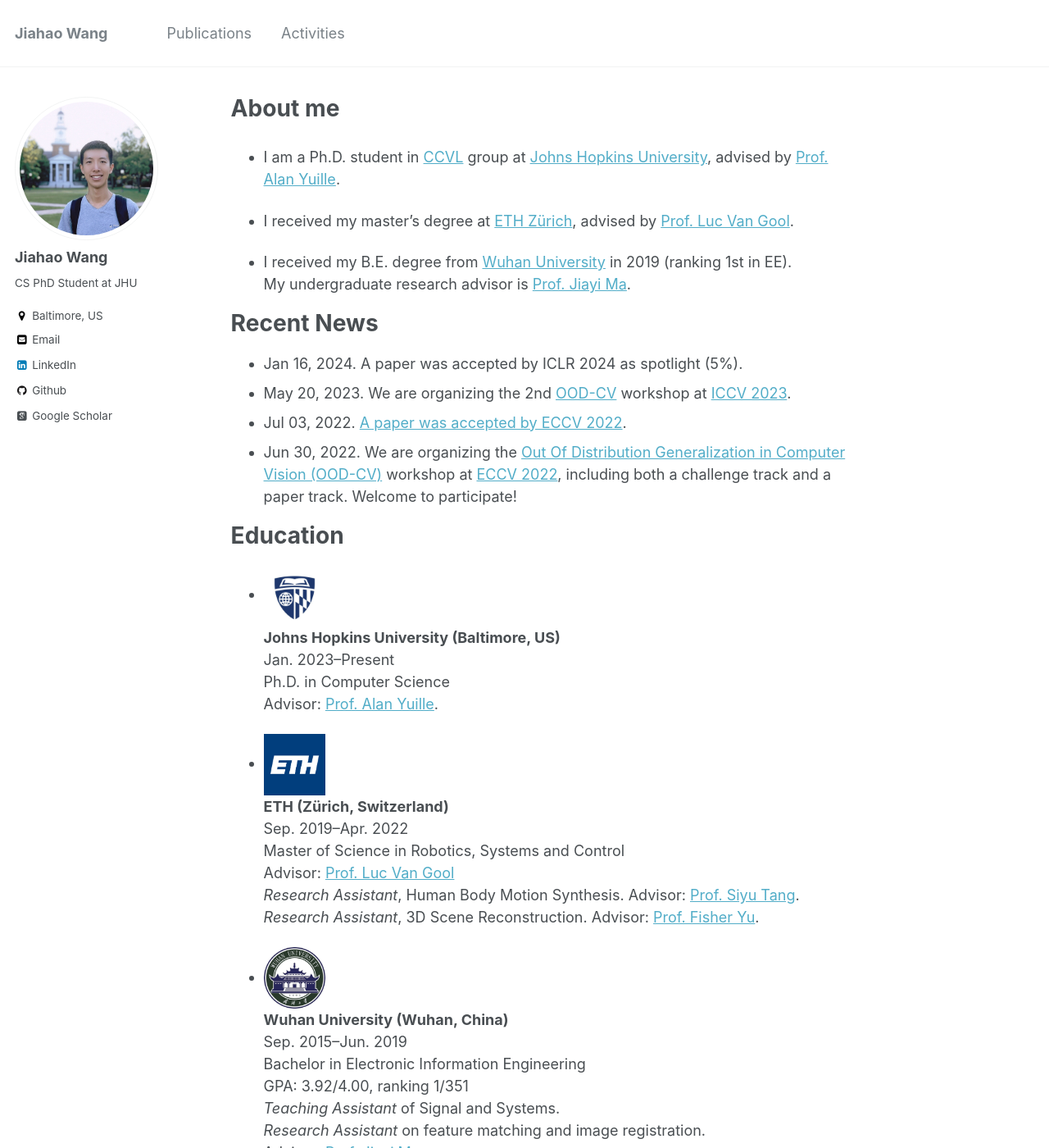
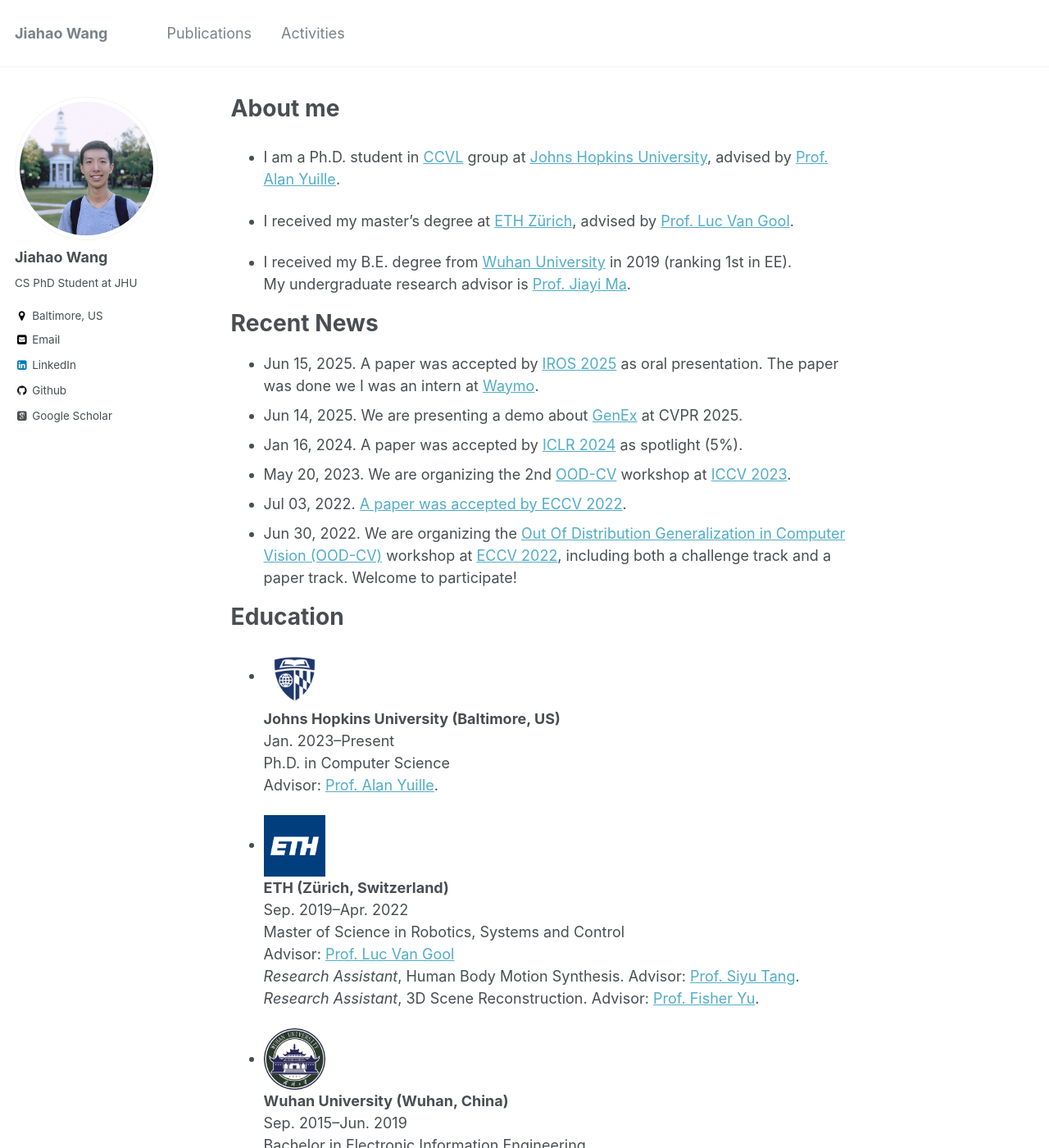
Before and after one commit to JiahaoPlus/JiahaoPlus.github.io, a Jekyll site: the page built from _pages/about.md, in a window 1280 px wide and 1400 px high. Shown: the whole window at 82% size. Built offline with Jekyll 4.4.1, drawn with Linux system fonts in a browser that asks for light colours; some web fonts are replaced; some of the changed text lies outside the part shown.

Commit message:
update news

```diff
--- a/_pages/about.md
+++ b/_pages/about.md
@@ -18,7 +18,9 @@ I worked closely with [Prof. Alan Yuille](www.cs.jhu.edu/~ayuille/) and [Dr. Wei
 My undergraduate research advisor is [Prof. Jiayi Ma](https://sites.google.com/site/jiayima2013/).
 
 # Recent News
-* Jan 16, 2024. A paper was accepted by ICLR 2024 as spotlight (5%).
+* Jun 15, 2025. A paper was accepted by [IROS 2025](https://www.iros25.org/) as oral presentation. The paper was done we I was an intern at [Waymo](https://waymo.com/).
+* Jun 14, 2025. We are presenting a demo about [GenEx](https://www.genex.world/) at CVPR 2025.
+* Jan 16, 2024. A paper was accepted by [ICLR 2024](https://arxiv.org/abs/2306.08103) as spotlight (5%).
 * May 20, 2023. We are organizing the 2nd [OOD-CV](http://www.ood-cv.org/) workshop at [ICCV 2023](https://iccv2023.thecvf.com/).
 * Jul 03, 2022. [A paper was accepted by ECCV 2022](https://jiahaoplus.github.io/SAGA/saga.html).
 * Jun 30, 2022. We are organizing the [Out Of Distribution Generalization in Computer Vision (OOD-CV)](http://www.ood-cv.org/) workshop at [ECCV 2022](https://eccv2022.ecva.net/), including both a challenge track and a paper track. Welcome to participate!
@@ -51,9 +53,9 @@ Advisor: [Prof. Jiayi Ma](https://sites.google.com/site/jiayima2013/). <br>
 
 # Experience
 * <img width="75" height="75" src="https://jiahaoplus.github.io/images/waymo.png"/> <br>
-<b>Waymo Research (Mountain View, CA) (May. 2024--Present) </b> <br>
+<b>Waymo Research (Mountain View, CA) (May. 2024--Jan. 2025, May 2025--Present) </b> <br>
 <i>Research Intern</i>, Generative Models. <br>
-Advisor: [Dr. Max Jiang](https://scholar.google.com/citations?user=KD12DDMAAAAJ), [Dr. Zhenpei Yang](https://scholar.google.com/citations?user=7AiInscAAAAJ). <br>
+Advisor: [Dr. Max Jiang](https://scholar.google.com/citations?user=KD12DDMAAAAJ), [Dr. Zhenpei Yang](https://scholar.google.com/citations?user=7AiInscAAAAJ), [Dr. Bo Sun](https://scholar.google.com/citations?user=H9Yzbw4AAAAJ). <br>
 
 * <img width="75" height="75" src="https://jiahaoplus.github.io/images/jhu_400x400.jpg"/> <br>
 <b>Johns Hopkins University (Baltimore, MD) (Jul. 2019--Aug. 2019) </b> <br>
```
Also changed, not shown: _pages/activities.md (+1 -1 lines).
